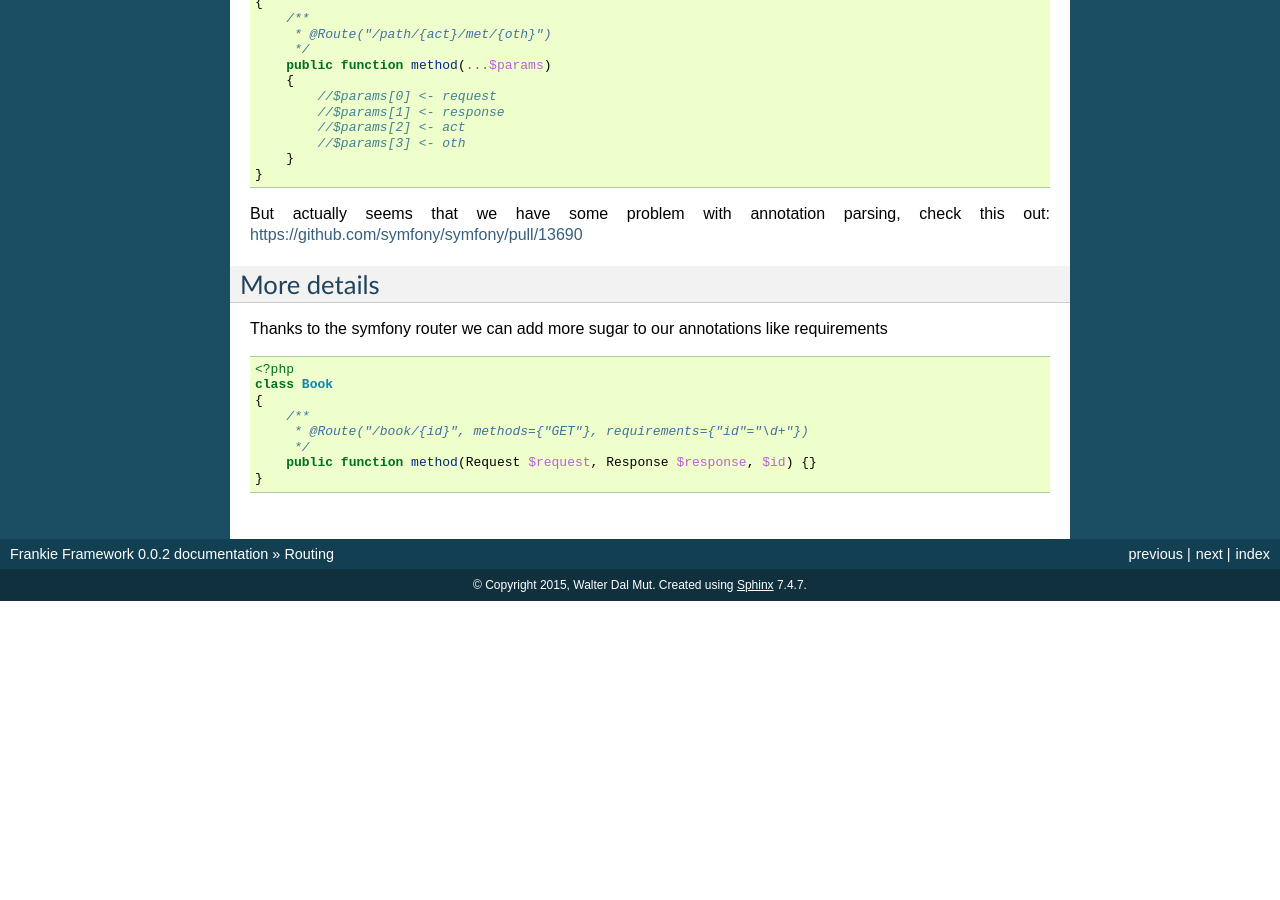
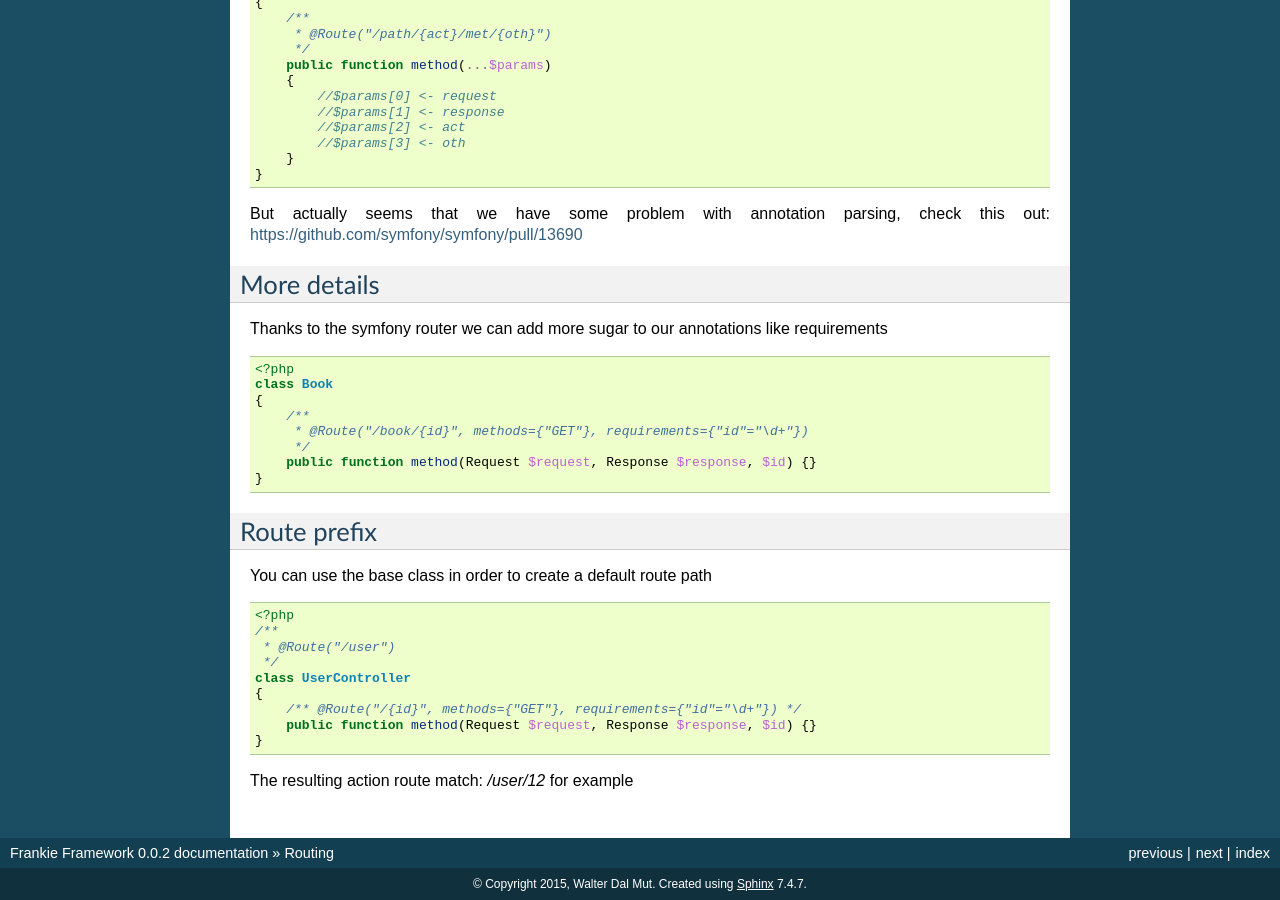
Before and after one commit to mary-shelley/frankie, a Sphinx documentation site: the page built from docs/routing.rst, in a window 1280 px wide and 900 px high, scrolled down 1085 px. Built offline with Sphinx 7.4.7, drawn with Linux system fonts in a browser that asks for light colours; before the commit the page ends 1686 px from its top, so only the background shows below that.

Commit message:
updated docs

```diff
--- a/docs/routing.rst
+++ b/docs/routing.rst
@@ -99,3 +99,23 @@ requirements
          */
         public function method(Request $request, Response $response, $id) {}
     }
+
+Route prefix
+------------
+
+You can use the base class in order to create a default route path
+
+
+.. code-block:: php
+
+    <?php
+    /**
+     * @Route("/user")
+     */
+    class UserController
+    {
+        /** @Route("/{id}", methods={"GET"}, requirements={"id"="\d+"}) */
+        public function method(Request $request, Response $response, $id) {}
+    }
+
+The resulting action route match: `/user/12` for example
```
